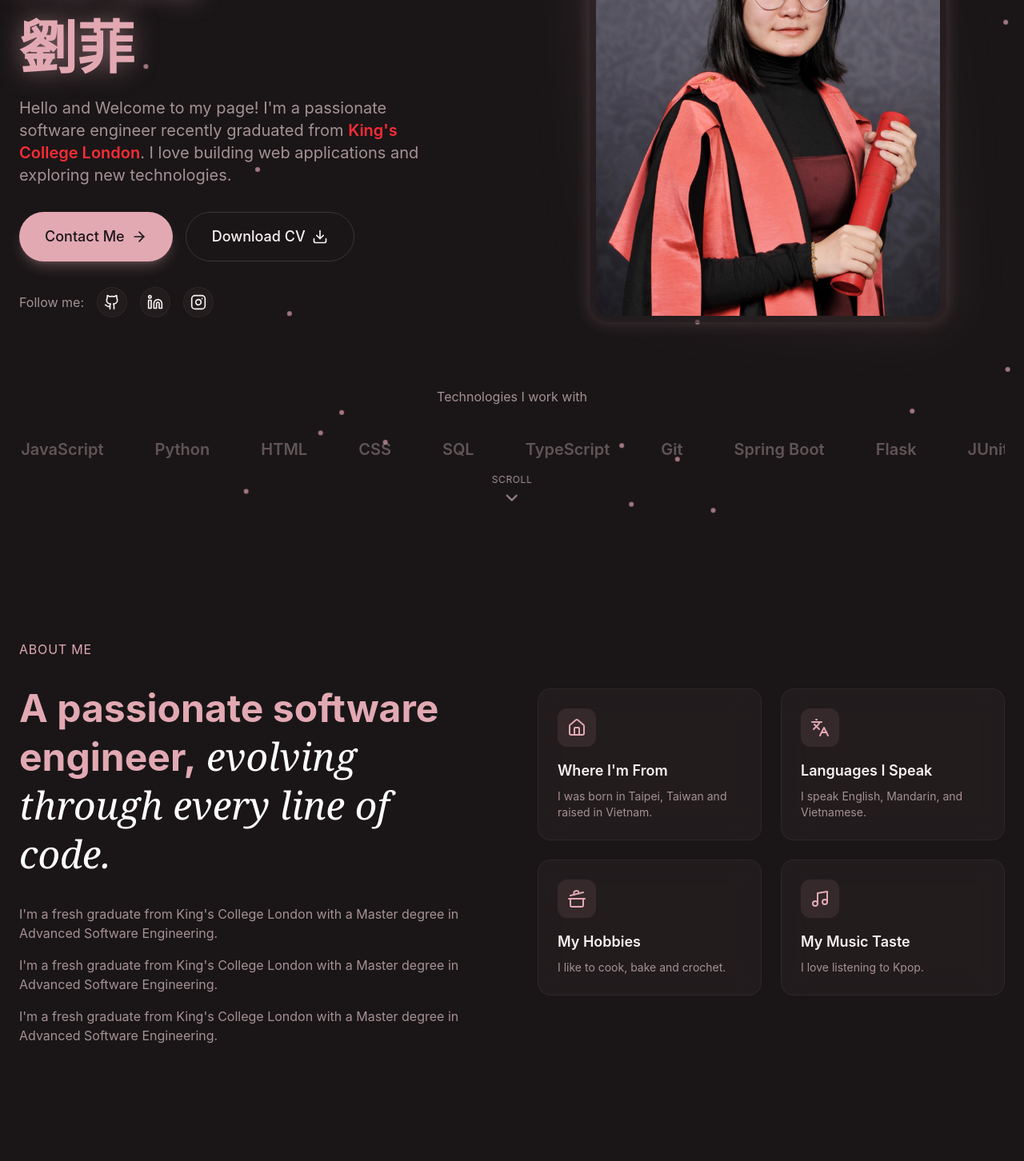
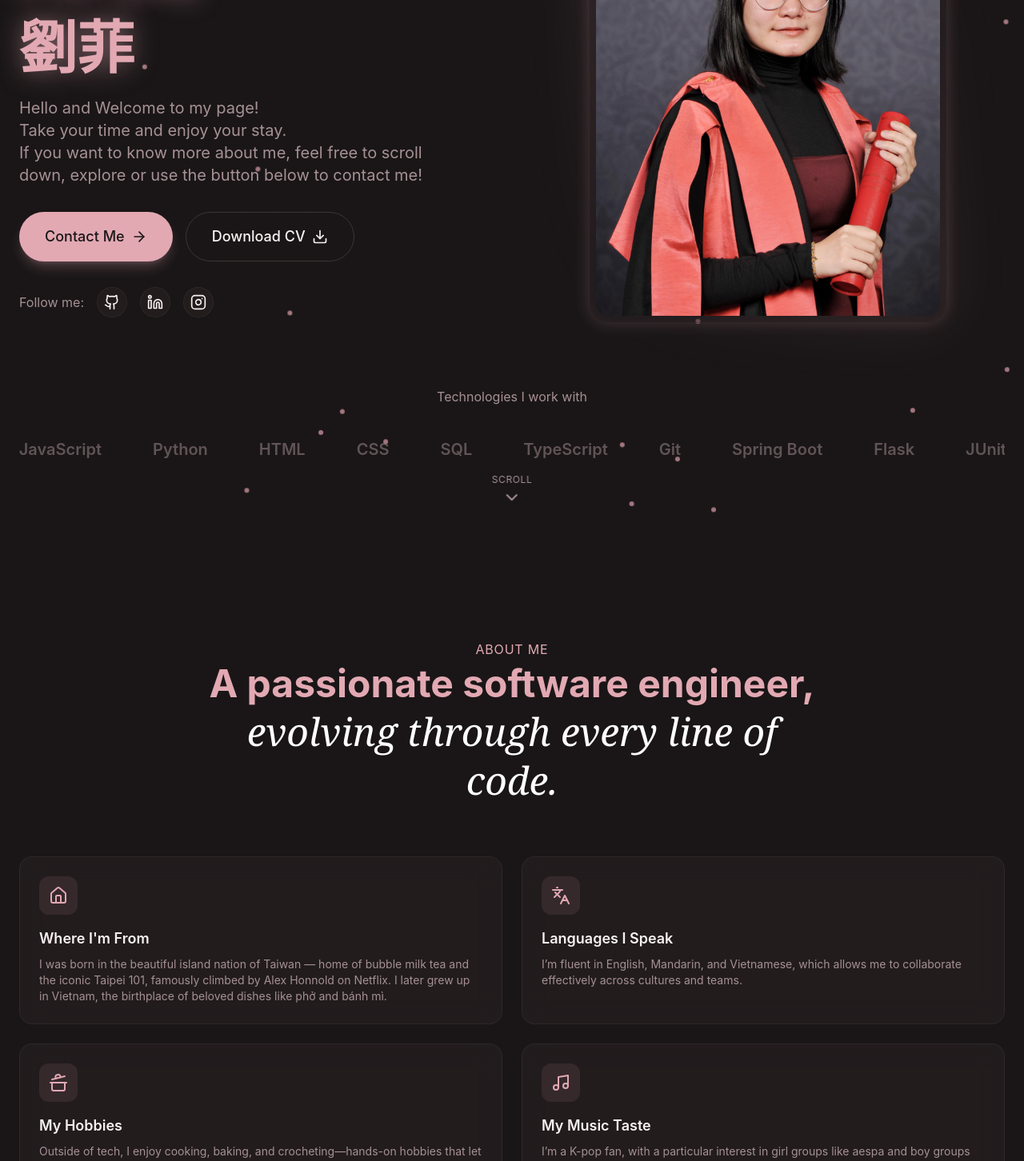
Before and after one commit to feifei1002/personal-portfolio, a React (Vite) app: page / in a window 1280 px wide. Shown: the part 280-1732 px from the top of the page at 80% size. Built offline with nearby package versions, Linux system fonts and the light colour scheme.

Commit message:
update About page

```diff
--- a/src/sections/About.jsx
+++ b/src/sections/About.jsx
@@ -5,22 +5,22 @@ const highlights = [
     {
         icon: House,
         title: "Where I'm From",
-        description: "I was born in Taipei, Taiwan and raised in Vietnam.",
+        description: "I was born in the beautiful island nation of Taiwan — home of bubble milk tea and the iconic Taipei 101, famously climbed by Alex Honnold on Netflix. I later grew up in Vietnam, the birthplace of beloved dishes like phở and bánh mì.",
     },
     {
         icon: Languages,
         title: "Languages I Speak",
-        description: "I speak English, Mandarin, and Vietnamese.",
+        description: "I’m fluent in English, Mandarin, and Vietnamese, which allows me to collaborate effectively across cultures and teams.",
     },
     {
         icon: CookingPot,
         title: "My Hobbies",
-        description: "I like to cook, bake and crochet.",
+        description: "Outside of tech, I enjoy cooking, baking, and crocheting—hands-on hobbies that let me experiment, create, and pay attention to detail.",
     },
     {
         icon: Music,
         title: "My Music Taste",
-        description: "I love listening to Kpop.",
+        description: "I’m a K-pop fan, with a particular interest in girl groups like aespa and boy groups such as SEVENTEEN.",
     },
 
 ]
@@ -30,9 +30,8 @@ export const About = () => {
     return (
         <section id="about" className="py-32 relative overflow-hidden">
             <div className="container mx-auto px-6 relative z-10">
-                <div className="grid lg:grid-cols-2 gap-16 items-center">
-                    {/* Left Column */}
-                    <div className="space-y-8">
+                {/* Section Header */}
+                <div className="text-center mx-auto max-w-3xl mb-16">
                     <div className="animate-fade-in">
                         <span className="text-secondary-foreground text-sm-font-medium tracking-wider uppercase">
                             About Me
@@ -49,23 +48,15 @@ export const About = () => {
 
                     </h2>
 
-                        <div className="space-y-4 text-muted-foreground animate-fade-in animation-delay-200">
+                    {/* <div className="space-y-4 text-muted-foreground animate-fade-in animation-delay-200">
                         <p>
                             I'm a fresh graduate from King's College London
                             with a Master degree in Advanced Software Engineering.
                         </p>
-                            <p>
-                                I'm a fresh graduate from King's College London
-                                with a Master degree in Advanced Software Engineering.
-                            </p>
-                            <p>
-                                I'm a fresh graduate from King's College London
-                                with a Master degree in Advanced Software Engineering.
-                            </p>
-                        </div>
+                    </div> */}
                 </div>
 
-                    {/* Right Column - Highlights */}
+                {/* Highlights */}
                 <div className="grid sm:grid-cols-2 gap-6">
                     {highlights.map((highlight, index) => (
                         <div key={index} className="glass p-6 rounded-2xl animate-fade-in"
@@ -79,7 +70,6 @@ export const About = () => {
                     ))}
                 </div>
             </div>
-            </div>
         </section>
     )
 }
--- a/src/sections/Hero.jsx
+++ b/src/sections/Hero.jsx
@@ -40,7 +40,7 @@ export const Hero = () => {
                         <div className="animate-fade-in">
                             <span className="inline-flex items-center gap-2 px-4 py-2 rounded-full glass text-sm text-primary">
                                 <span className="w-2 h-2 bg-primary rounded-full animate-pulse" />
-                                    Graduate Software Engineer
+                                    Software Engineer
                             </span>
                         </div>
 
@@ -54,9 +54,11 @@ export const Hero = () => {
                                 </span>
                             </h1>
                             <p className="text-xl text-muted-foreground max-w-lg animate-fade-in animation-delay-200">
-                                Hello and Welcome to my page! I'm a passionate software engineer
-                                recently graduated from <span className="text-red-500 font-semibold">King's College London</span>.
-                                I love building web applications and exploring new technologies.
+                                Hello and Welcome to my page! <br />
+                                Take your time and enjoy your stay. <br />
+                                If you want to know more about me,
+                                feel free to scroll down,
+                                explore or use the button below to contact me!
                             </p>
                         </div>
 
--- a/src/sections/Projects.jsx
+++ b/src/sections/Projects.jsx
@@ -97,7 +97,7 @@ export const Projects = () => {
                     px-8 py-4 text-lg font-medium rounded-full overflow-visible">
                         <span className="relative z-10 flex items-center justify-center gap-2">
                             <a href="https://github.com/feifei1002" className="flex items-center gap-2">
-                                Show All Projects <ArrowUpRight className="w-5 h-5"/>
+                                More Projects <ArrowUpRight className="w-5 h-5"/>
                             </a>
                         </span>
                     </button>
```
Lines whose indentation alone changed are shown as unchanged.
